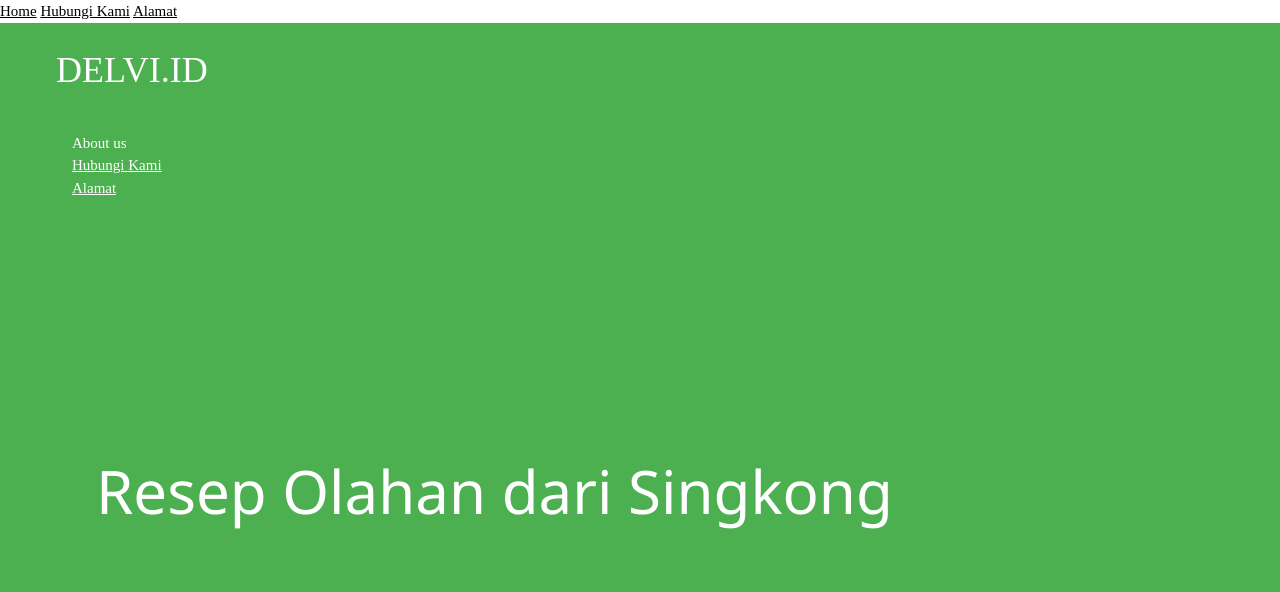
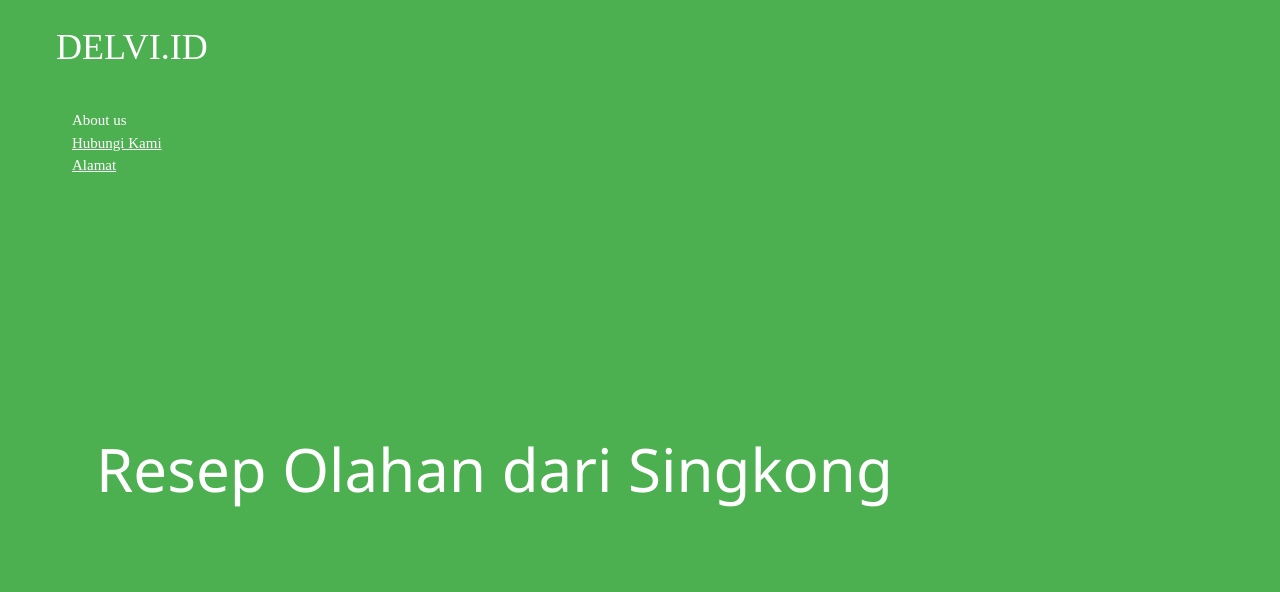
Before and after one commit to Delvira18610042/jadi, a plain HTML site: page index.html in a window 1280 px wide. Shown: the top 592 px of the page. Drawn offline with nearby package versions, Linux system fonts and the light colour scheme.

Commit message:
Update index.html

```diff
--- a/index.html
+++ b/index.html
@@ -8,12 +8,6 @@
     <link rel="stylesheet" href="stylesheet.css">
   </head>
   <body>
-
-  <div class="topnav">
-  <a class="active" href="#home">Home</a>
-  <a href="https://wa.me/<+6281555923411">Hubungi Kami</a>
-  <a href="https://maps.app.goo.gl/5huQifioMfc7wgCz8">Alamat</a>
-</div>
     <div class="w3-container w3-green">
       <div class="header-logo">DELVI.ID</div>
       <div class="w3-row-padding">
```
